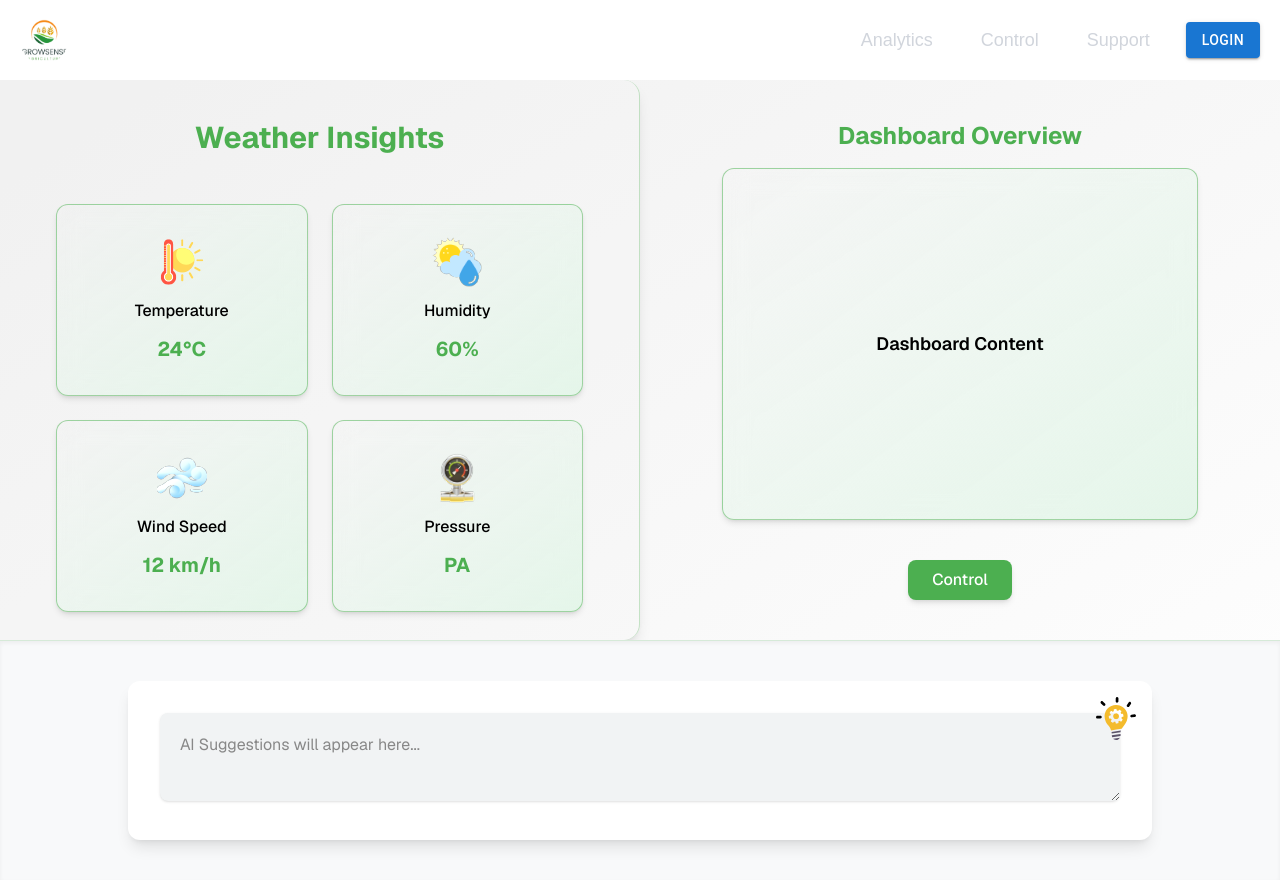
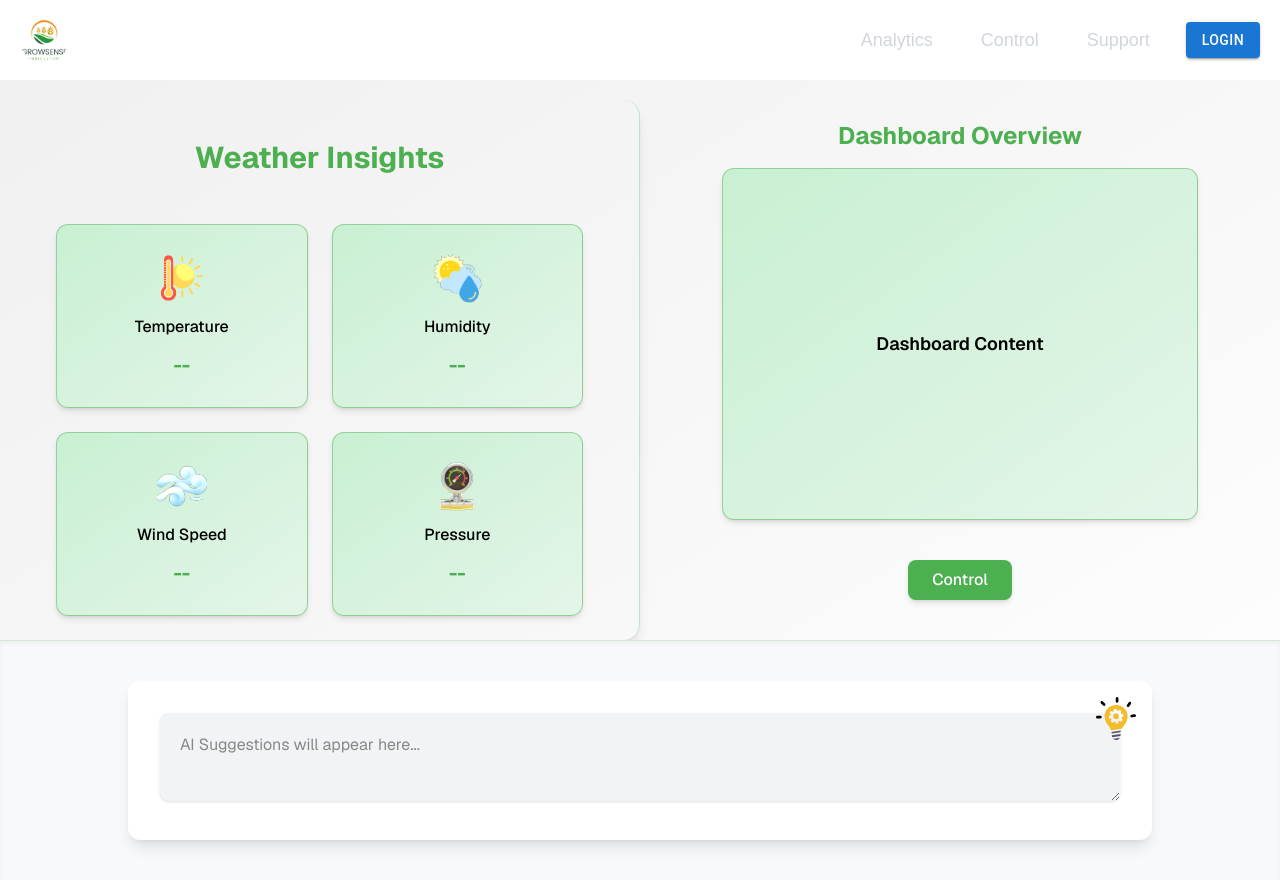
Before and after one commit to uzuw/GrowSense-ACE, a Next.js app in the folder frontend/: page /dashboard in a window 1280 px wide. Built offline with nearby package versions, Linux system fonts and the light colour scheme; no server answers.

Commit message:
weather fetched

```diff
--- a/frontend/app/(auth)/dashboard/page.tsx
+++ b/frontend/app/(auth)/dashboard/page.tsx
@@ -1,25 +1,61 @@
-import React from 'react';
+"use client";
+
+import React, { useState, useEffect } from 'react';
 import Image from 'next/image';
 
 const Page = () => {
+  const URL1 = 'https://api.openweathermap.org/data/2.5/forecast?q=';
+  const API_ID = '&appid=1ecbfb6747c1f879d80ea2600aa097df&units=metric';
+  const city = 'Kathmandu';
+
+  const [weatherData, setWeatherData] = useState({
+    temperature: '--',
+    pressure: '--',
+    windSpeed: '--',
+    humidity: '--'
+  });
+
+  useEffect(() => {
+    const fetchData = async (location: string) => {
+      console.log('Fetching Data ...');
+      try {
+        const response = await fetch(URL1 + location + API_ID);
+        const data = await response.json();
+        console.log(data);
+
+        if (response.ok) {
+          setWeatherData({
+            temperature: Math.round(data.list[0].main.temp) + '°C',
+            pressure: data.list[0].main.pressure + 'Pa',
+            windSpeed: data.list[0].wind.speed + ' Km/h',
+            humidity: data.list[0].main.humidity + ' %'
+          });
+        } else {
+          console.info("Something went wrong !");
+        }
+      } catch (error) {
+        console.error(error);
+      }
+    };
+
+    fetchData(city);
+  }, []);
+
   return (
-    <div className="min-h-screen bg-gradient-to-br from-[#f0f0f0] to-[#ffffff]
-
- font-sans text-white">
+    <div className="min-h-screen bg-gradient-to-br from-[#f0f0f0] to-[#ffffff] font-sans text-white">
       <main className="min-h-screen flex flex-col">
         <div className="flex flex-1 overflow-hidden">
-     <section className="w-1/2 bg-[#f5f5f5]/20 p-10 flex flex-wrap gap-6 justify-center items-center border-r border-[#4caf50]/30 rounded-tr-2xl rounded-br-2xl shadow-lg">
+          <section className="w-1/2 mt-5 bg-[#f5f5f5]/20 p-10 flex flex-wrap gap-6 justify-center items-center border-r border-[#4caf50]/30 rounded-tr-2xl rounded-br-2xl shadow-lg">
             <h2 className="w-full text-3xl font-bold text-[#4caf50] mb-6 text-center">Weather Insights</h2>
             {[
-    { src: '/temperature-icon.svg', label: 'Temperature', value: '24°C' },
-    { src: '/humidity.svg', label: 'Humidity', value: '60%' },
-    { src: '/wind.svg', label: 'Wind Speed', value: '12 km/h' },
-    { src: '/pressure.svg', label: 'Pressure', value: 'PA' },
+              { src: '/temperature-icon.svg', label: 'Temperature', value: weatherData.temperature },
+              { src: '/humidity.svg', label: 'Humidity', value: weatherData.humidity },
+              { src: '/wind.svg', label: 'Wind Speed', value: weatherData.windSpeed },
+              { src: '/pressure.svg', label: 'Pressure', value: weatherData.pressure },
             ].map((item, i) => (
               <div
                 key={i}
-      className="w-[45%] h-[40%] bg-gradient-to-br from-from-[#c8f0d2] to-[#e4f5e9]
- backdrop-blur-md rounded-xl border border-[#4caf50]/50 shadow-md flex flex-col justify-center items-center gap-3 p-4"
+                className="w-[45%] h-[40%] bg-gradient-to-br from-[#c8f0d2] to-[#e4f5e9] backdrop-blur-md rounded-xl border border-[#4caf50]/50 shadow-md flex flex-col justify-center items-center gap-3 p-4"
               >
                 <Image src={item.src} alt="icon" width={50} height={50} className="filter brightness-110" />
                 <div className="text-base font-medium text-black">{item.label}</div>
@@ -28,43 +64,22 @@ const Page = () => {
             ))}
           </section>
 
-
           <section className="w-1/2 bg-transparent p-10 flex flex-col justify-between items-center">
-  <h2 className="w-full text-2xl font-bold text-[#4caf50] mb-4 text-center">
-    Dashboard Overview
-  </h2>
-
-<div
-  className="w-[85%] h-[85%] bg-gradient-to-br from-from-[#c8f0d2] to-[#e4f5e9]
-
-  backdrop-blur-md border border-[#4caf50]/50 rounded-xl shadow-md flex flex-col items-center justify-center text-lg font-semibold text-black transition-all duration-300"
->
+            <h2 className="w-full text-2xl font-bold text-[#4caf50] mb-4 text-center">Dashboard Overview</h2>
+            <div className="w-[85%] h-[85%] bg-gradient-to-br from-[#c8f0d2] to-[#e4f5e9] backdrop-blur-md border border-[#4caf50]/50 rounded-xl shadow-md flex flex-col items-center justify-center text-lg font-semibold text-black transition-all duration-300">
               <p>Dashboard Content</p>
             </div>
-
-
-<a
-  href="#"
-  className="mt-10 bg-[#4caf50] text-white px-6 py-2 rounded-lg font-medium shadow-md hover:bg-[#66bb6a] transition duration-300"
->
+            <a href="#" className="mt-10 bg-[#4caf50] text-white px-6 py-2 rounded-lg font-medium shadow-md hover:bg-[#66bb6a] transition duration-300">
               Control
             </a>
-
           </section>
-
         </div>
-
-
-
 
         <div className="p-10 bg-[#f8f9fa] border-t border-[#4caf50]/20 shadow-inner">
           <div className="max-w-5xl mx-auto relative rounded-xl bg-white shadow-lg p-8">
             <div className="absolute top-4 right-4">
               <Image src="/bulb.svg" alt="bulb" width={40} height={40} />
             </div>
-
-   { /*<h2 className="text-2xl font-bold text-[#4caf50] mb-6"></h2>*/}
-
             <textarea
               readOnly
               placeholder="AI Suggestions will appear here..."
@@ -73,11 +88,6 @@ const Page = () => {
             </textarea>
           </div>
         </div>
-
-
-
-
-
       </main>
     </div>
   );
```
Lines whose indentation alone changed are shown as unchanged.
